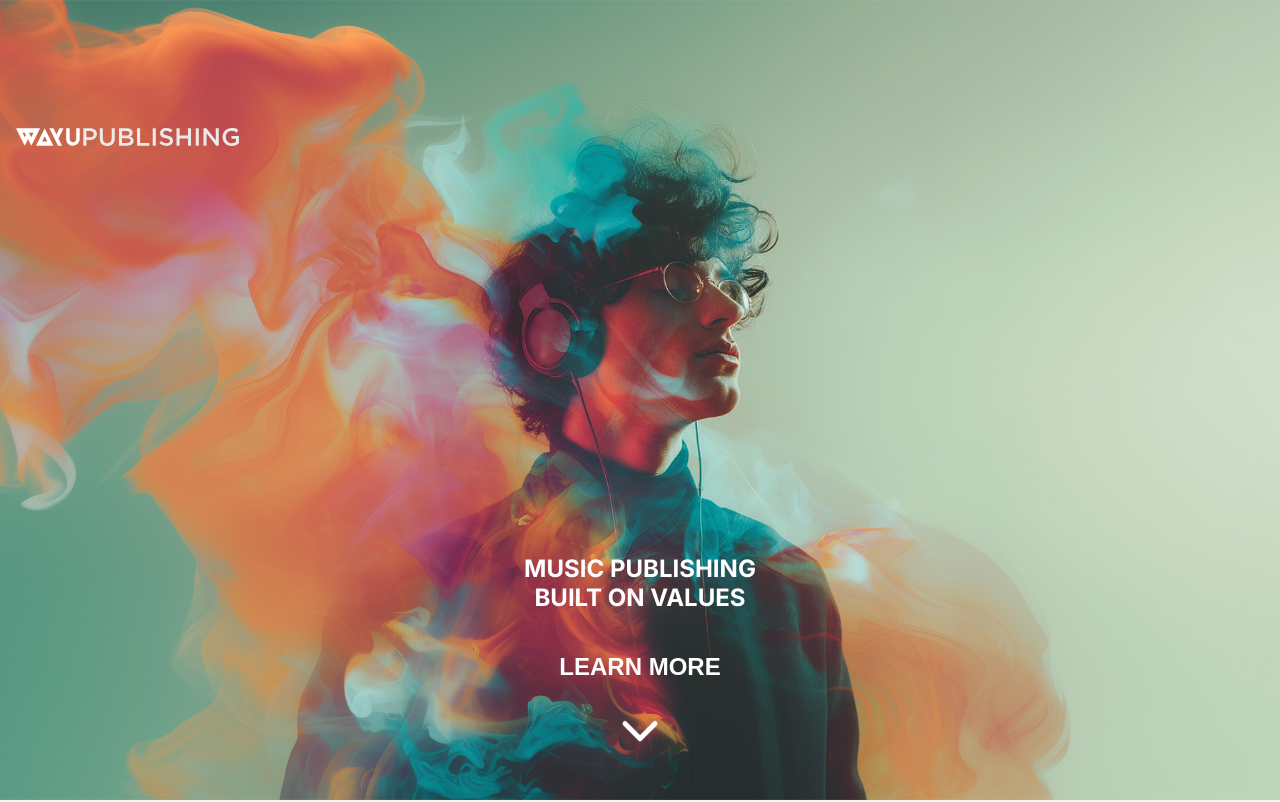
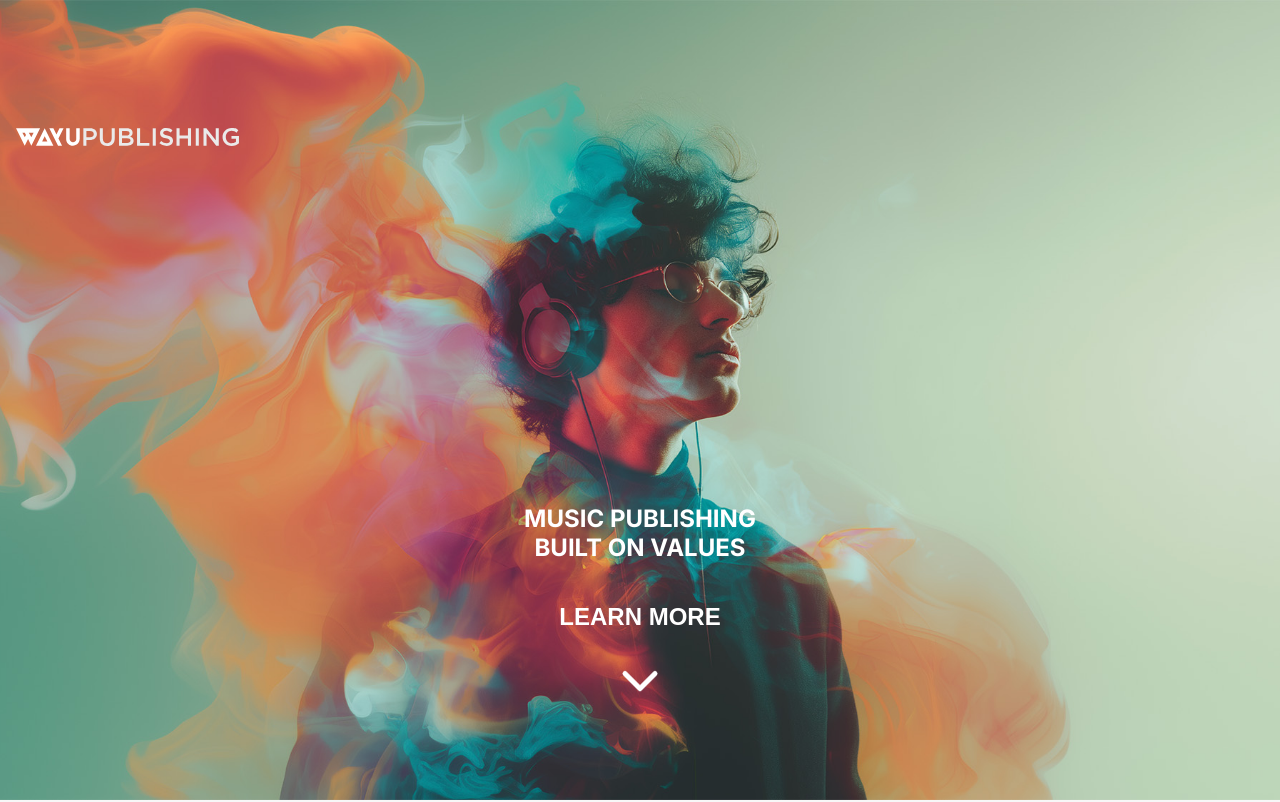
Before and after one commit to miichiimusic/wayu-publishing, a Next.js app: page / in a window 1280 px wide. Shown: the top 802 px of the page. Built offline with nearby package versions, Linux system fonts and the light colour scheme.

Commit message:
overal fixes

```diff
--- a/styles/Home.module.css
+++ b/styles/Home.module.css
@@ -42,7 +42,7 @@
 /* bottom container & text/button remain the same */
 .bottomContainer {
   position: absolute;
-  bottom: 50px;
+  bottom: 100px;
   left: 0;
   width: 100%;
   display: flex;
```
